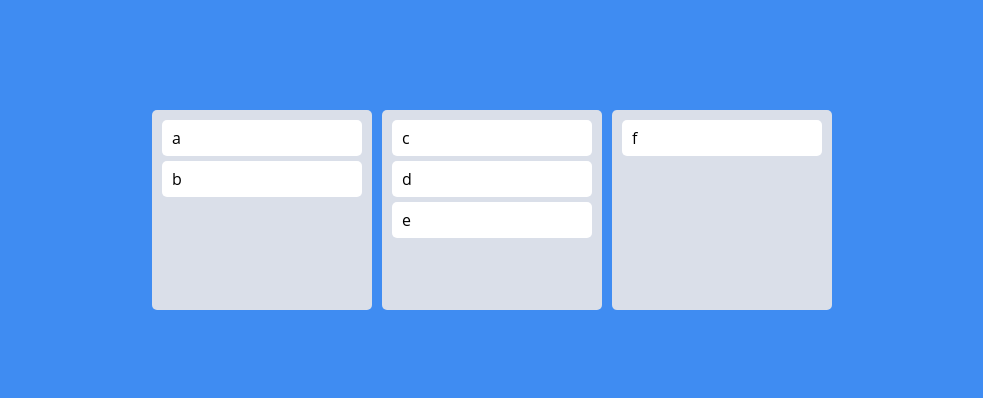
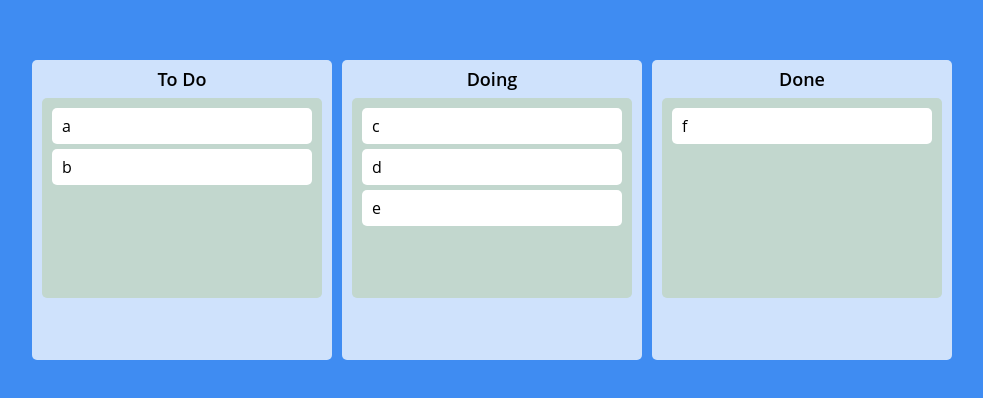
Before and after one commit to kirtimukha/rjs-trello, a React (Create React App) app: page / in a window 1280 px wide. Shown: the part 190-588 px from the top of the page, without its empty margins (148-1131 px from the left). Built offline with nearby package versions, Linux system fonts and the light colour scheme.

Commit message:
[U] 멀티보드 수정 구현

```diff
--- a/src/App.tsx
+++ b/src/App.tsx
@@ -85,41 +85,73 @@ const GlobalStyle = createGlobalStyle`
 }
 const Wrapper = styled.div`
   display: flex;
-  max-width: 680px;
-  width: 100%;
+  //max-width: 680px;
+  width: 100vw;
   height: 100vh;
   margin: 0 auto;
   justify-content: center;
   align-items: center;
 `;
+const Title = styled.h1`
+  font-weight: bold;
+  font-size: 1.125rem;
+`;
+
 const Boards = styled.div`
-  display: grid;
+  display: flex;
+  justify-content: center;
+  align-items: flex-start;
   width: 100%;
   gap: 10px;
-  grid-template-columns: repeat(3, 1fr);
+  //grid-template-columns: repeat(3, 1fr);
 `;
 
 function App() {
   const [toDos, setToDos] = useRecoilState(toDoState);
-  const changeToDo = () => {
-    // setToDos (toDos, toDoState);
+  //onDragEnd 는 :   result, provided 두가지 아규먼트를 가짐
+  const onDragEnd = (result: DropResult) => {
+    const { destination, draggableId, source } = result;
+    console.log(result);
+    //0. 변경사항이 없으면 onDragEnd 기능을 끝낸다.
+    if (!destination) return;
+    //1. 같은 보드 안에서 변경할 때
+    if (destination?.droppableId === source.droppableId) {
+      // same board movement.
+      setToDos((allBoards) => {
+        // 변경사항을 감지해서 함수로 전달할다
+        const boardCopy = [...allBoards[source.droppableId]]; // ==>  ...allBoards["To_Do"] || [Doing] || [Done]
+        boardCopy.splice(source.index, 1);
+        boardCopy.splice(destination?.index, 0, draggableId);
+
+        return {
+          // 변경된 것만 카피 하고 리턴은 전체 보드(droppableId 이외의 것도 ) 복사하고
+          ...allBoards,
+          //  droppabledId 변형된 보드카피 부분도 리턴해준다.
+          [source.droppableId]: boardCopy, //==>  To_Do: boardCopy
+        };
+      });
+    }
+
+    //2. 다른 보드간의 변경일 때
+    if (destination?.droppableId !== source.droppableId) {
+      //set( (arg(<--현재상태가 그냥 제공됨)) => {})
+      setToDos((allBoards) => {
+        const sourceBoard = [...allBoards[source.droppableId]];
+        const destiBoard = [...allBoards[destination.droppableId]]; // 여기 왜 드래거블 아이디가 아니지?
+
+        sourceBoard.splice(source.index, 1);
+        destiBoard.splice(destination?.index, 0, draggableId);
+
+        return {
+          // 변경된 것만 카피 하고 리턴은 전체 보드(droppableId 이외의 것도 ) 복사하고
+          ...allBoards,
+          [source.droppableId]: sourceBoard,
+          [destination.droppableId]: destiBoard,
+        };
+      });
+    }
   };
-  const onDragEnd = ({ draggableId, destination, source }: DropResult) => {
-    //onDragEnd 는 : result, provided 두가지 아규먼트를 가짐
 
-    // 1. 변경점이 없으면 아무 변화 없음
-    if (!destination) return;
-    // 2. 변경점이 있으면 setToDos 실행
-    //setToDos((oldToDos) => {
-    // const copyToDos = [...oldToDos];
-    // //1) delete item on source.index
-    // copyToDos.splice(source.index, 1);
-    // //2) put back the item(draggableId) on destination.index
-    // copyToDos.splice(destination?.index, 0, draggableId);
-    // //3)
-    // return copyToDos;
-    //
-  };
   return (
     <>
       <GlobalStyle />
@@ -127,6 +159,7 @@ function App() {
         <Wrapper>
           <Boards>
             {Object.keys(toDos).map((boardId) => (
+              // <Title boardId={boardId} />
               <Board boardId={boardId} key={boardId} toDos={toDos[boardId]} />
             ))}
           </Boards>
--- a/src/Components/Board.tsx
+++ b/src/Components/Board.tsx
@@ -2,13 +2,27 @@ import React from "react";
 import { Droppable } from "react-beautiful-dnd";
 import DragabbleCard from "./DragabbleCard";
 import styled from "styled-components";
-
+const Wrapper = styled.div`
+  width: 300px;
+  padding: 20px 10px;
+  padding-top: 10px;
+  background-color: ${(props) => props.theme.boardColor};
+  border-radius: 5px;
+  min-height: 300px;
+`;
 const BoardWrapper = styled.div`
   width: 100%;
   min-height: 200px;
   padding: 10px;
   border-radius: 5px;
-  background-color: ${(props) => props.theme.boardColor};
+  background-color: ${(props) => props.theme.cardBoxColor};
+`;
+
+const Title = styled.h2`
+  text-align: center;
+  font-weight: 600;
+  margin-bottom: 10px;
+  font-size: 18px;
 `;
 
 interface IBoardProps {
@@ -17,16 +31,20 @@ interface IBoardProps {
 }
 function Board({ toDos, boardId }: IBoardProps) {
   return (
+    <Wrapper>
+      <Title>{boardId}</Title>
       <Droppable droppableId={boardId}>
         {(magic) => (
           <BoardWrapper ref={magic.innerRef} {...magic.droppableProps}>
             {toDos.map((toDo, index) => (
+              // key 와 draggableId 가 동일해야 한다.=> key={toDo} toDo={toDo}
               <DragabbleCard key={toDo} toDo={toDo} index={index} />
             ))}
             {magic.placeholder}
           </BoardWrapper>
         )}
       </Droppable>
+    </Wrapper>
   );
 }
 export default Board;
--- a/src/atom/atom.tsx
+++ b/src/atom/atom.tsx
@@ -2,14 +2,14 @@ import { atom } from "recoil";
 //selector : state 를 입력 받는 함수를 거쳐서 반환된 값을 말함
 
 interface ITodoState {
-  [key: string]: string[];
+  [key: string]: string[]; // string[] : string 들의 어레이
 }
 export const toDoState = atom({
   key: "toDo",
   default: {
-    to_do: ["a", "b"],
-    doing: ["c", "d", "e"],
-    done: ["f"],
+    "To Do": ["a", "b"],
+    Doing: ["c", "d", "e"],
+    Done: ["f"],
     // 4라인을 인터페이스를 통해서
     // lalalal : []  형태의 어레이를 추가할 수 있게 된다.
   },
--- a/src/styled.d.ts
+++ b/src/styled.d.ts
@@ -5,7 +5,7 @@ declare module "styled-components" {
     bgColor: string;
     textColor: string;
     cardColor: string;
+    cardBoxColor: string;
     boardColor: string;
   }
-
 }
--- a/src/theme.ts
+++ b/src/theme.ts
@@ -1,8 +1,9 @@
-import {DefaultTheme} from 'styled-components';
+import { DefaultTheme } from "styled-components";
 
-export const darkTheme : DefaultTheme = {
-    bgColor: "#3F8CF2",
-    textColor : "#000",
-    cardColor: "#fff",
-    boardColor: "#DADFE9"
-}
+export const darkTheme: DefaultTheme = {
+  bgColor: "#3F8CF2",
+  textColor: "#000",
+  cardColor: "#fff",
+  cardBoxColor: "rgb(168 195 122 / 35%);",
+  boardColor: "rgb(255,255,255,0.75);", //#DADFE9
+};
```
Also changed, not shown: src/Components/DragabbleCard.tsx (+9 -6 lines). Lines whose indentation alone changed are shown as unchanged.
